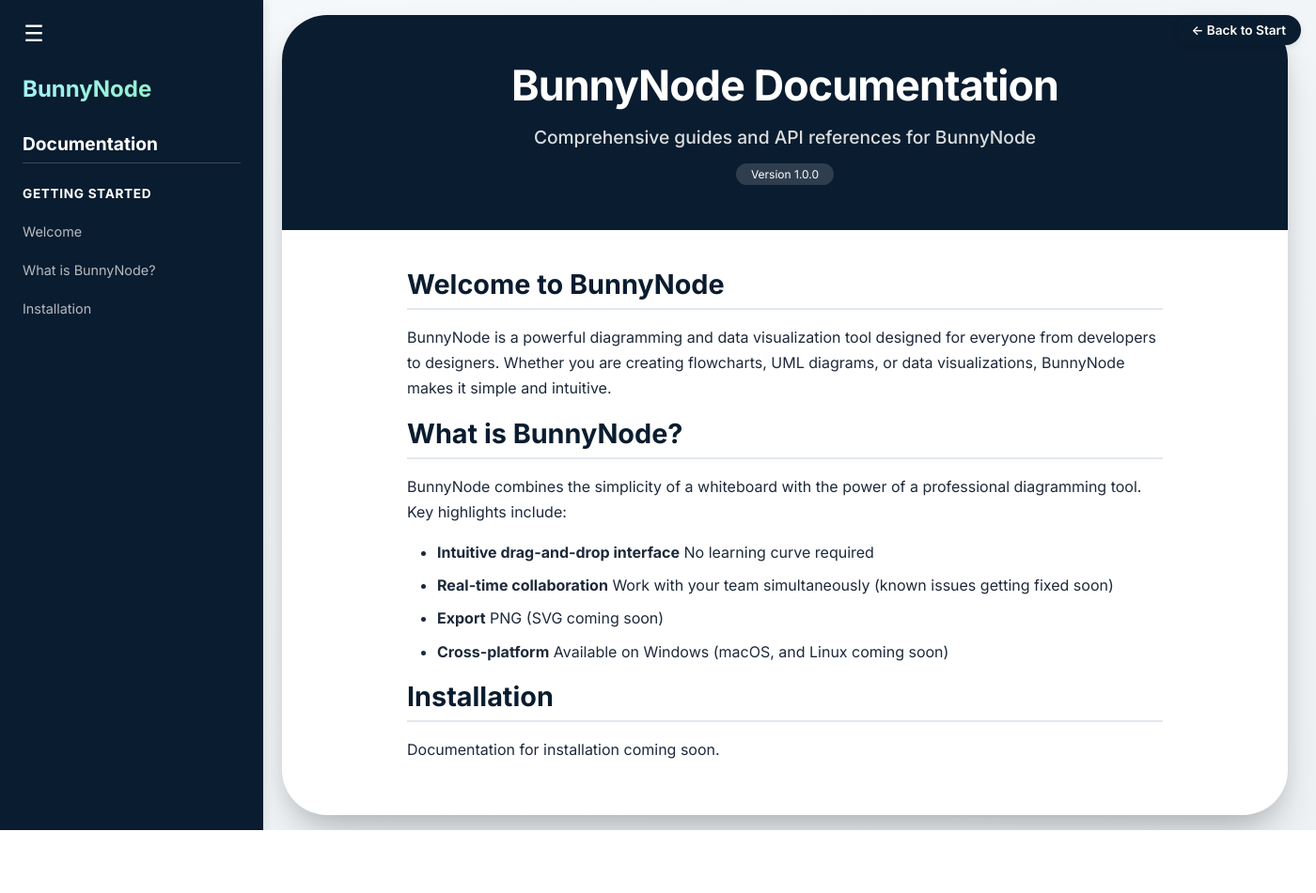
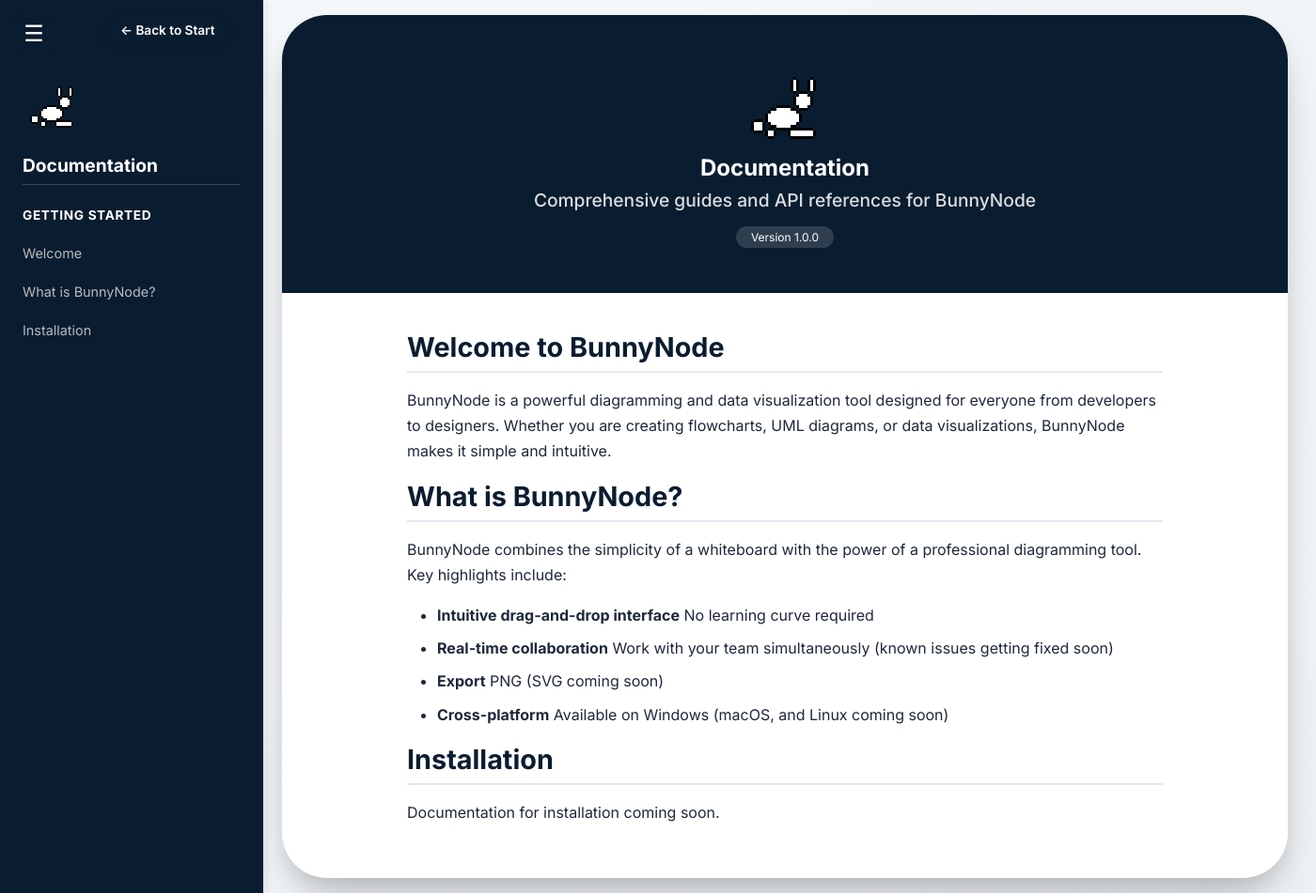
Before and after one commit to MiklKanikl/BunnyNode-backend, a Flask app: page /docs/index in a window 1400 px wide. Shown: the whole page at 94% size. Before the commit the page ends 884 px from the top, so only its background shows below. Run offline with Flask 3, Linux system fonts and the light colour scheme.

Commit message:
logo update

```diff
--- a/templates/docs/index.html
+++ b/templates/docs/index.html
@@ -34,7 +34,7 @@
       box-shadow: 0 2px 6px rgba(0, 0, 0, 0.1);
       position: fixed;
       top: 1rem;
-      right: 1rem;
+      left: 7rem;
       z-index: 1002;
     }
 
@@ -301,7 +301,7 @@
   <a href="/" class="back-button">← Back to Start</a>
 
   <div class="sidebar">
-    <div class="logo">BunnyNode</div>
+    <img src="/static/favicon.png" alt="BunnyNode Logo" style="width: 64px; height: 64px; margin-bottom: 1rem;">
     <h3>Documentation</h3>
 
     <div class="section-title">Getting Started</div>
@@ -314,7 +314,8 @@
 
   <div class="doc-card">
     <div class="doc-header">
-      <h1>BunnyNode Documentation</h1>
+      <img src="/static/favicon.png" alt="BunnyNode Logo">
+      <h2 style="margin-bottom: 0.5rem;">Documentation</h2>
       <div class="tagline">Comprehensive guides and API references for BunnyNode</div>
       <div class="version">Version 1.0.0</div>
     </div>
--- a/templates/downloads.html
+++ b/templates/downloads.html
@@ -224,7 +224,7 @@
     <div class="platform-card windows">
       <div class="platform-name">Windows</div>
       <div class="platform-desc">.exe installer / portable</div>
-      <a href="https://github.com/MiklKanikl/BunnyNode-Releases/releases/tag/pre-v1.0.0-2" class="download-btn" download>
+      <a href="https://github.com/MiklKanikl/BunnyNode-Releases/releases/download/1.0.0.3/BunnyNode-1.0.0.3.exe" class="download-btn" download>
         Download for Windows
       </a>
       <div style="font-size: 0.7rem; margin-top: 0.7rem; color: #6c7a8a;">Windows 10 / 11</div>
```
